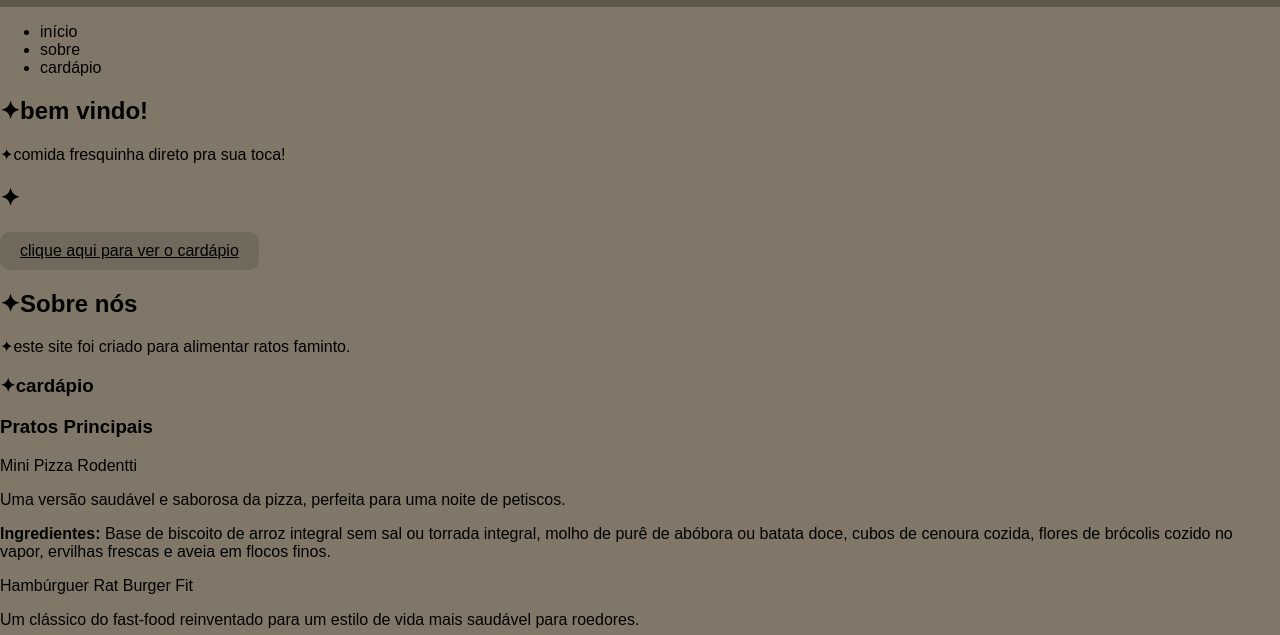
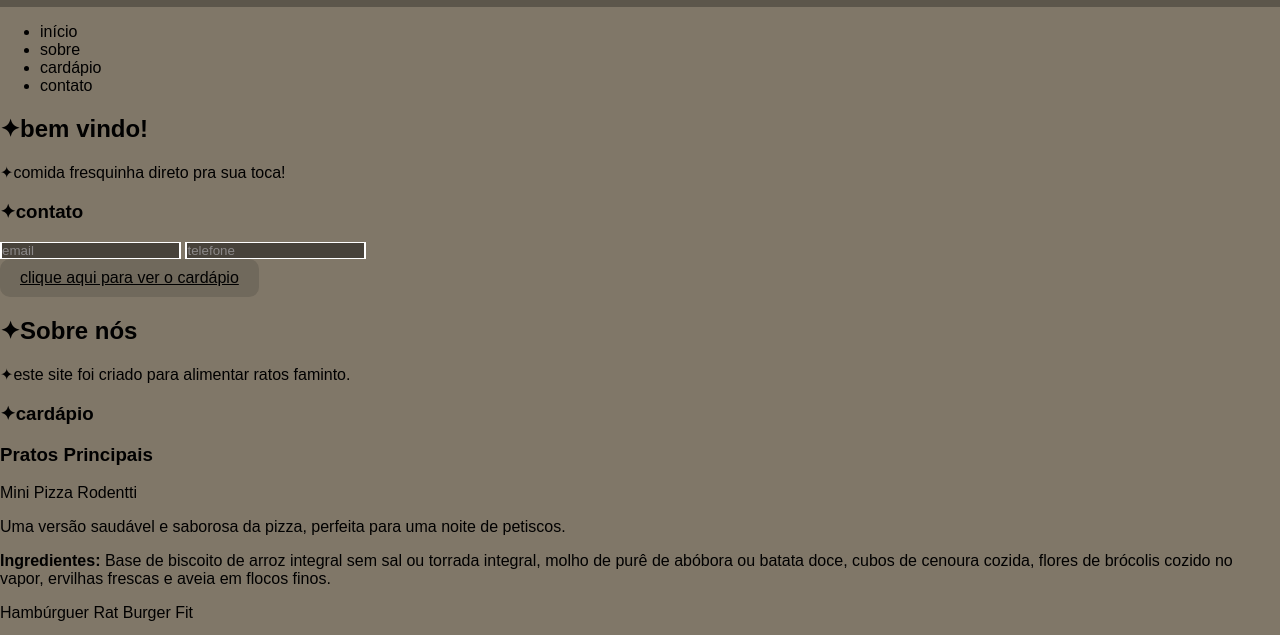
Before and after one commit to samantop11/trabalho-2, a plain HTML site: page index.html in a window 1280 px wide. Shown: the part 143-778 px from the top of the page. Drawn offline with Linux system fonts and the light colour scheme.

Commit message:
Add files via upload

```diff
--- a/index.html
+++ b/index.html
@@ -17,13 +17,19 @@
         <li>início</li>
         <li>sobre</li>
         <li>cardápio</li>
+        <li>contato</li>
         </ul>
 <section id="home">
     <h2>✦bem vindo!</h2>
     <p>✦comida fresquinha direto pra sua toca!</p>
     </section>
+    <section id="seila">
+       <h3>✦contato</h3>
+       <input class="cont" type="email" placeholder="email" id="email">
+       <input class="cont" type="tel" placeholder="telefone" id="telefone">
+    </section>
     <section id="cardapio">
-        <h2>✦</h2>
+
         <a href="#cardapio" class="botao">clique aqui para ver o cardápio</a>
                         </section>
                         <section id="sobre">
@@ -65,7 +71,6 @@
     </div>
 
 
-                        </section>
                         <footer>
                             <p>&copy 2025 cantinho do roedor. todos os direitos reservados.</p>
                         </footer>
--- a/style.css
+++ b/style.css
@@ -38,3 +38,13 @@ img{
     color: #000;
     margin:0;
 }
+::placeholder{
+    background-color: #47423a;
+    color: rgb(140, 137, 137);
+
+}
+
+
+.cont{
+    border: #8f846e;
+}
```
